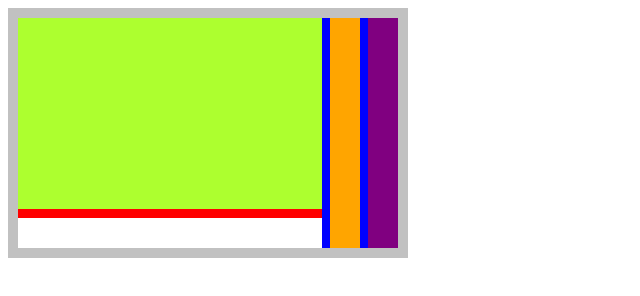
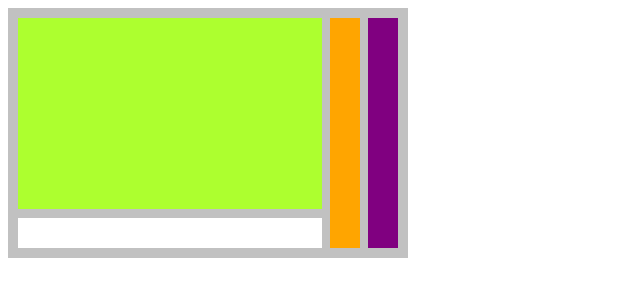
Before and after one commit to andre2xu/color_picker, a website built with webpack: page index.html in a window 1280 px wide. Shown: the whole page, without its empty margins (0-640 px from the left). Built offline with nearby package versions, Linux system fonts and the light colour scheme.

Commit message:
Removed background color of the two containers that separated hue & transparency from the shade & tint & searchbar.

```diff
--- a/index.css
+++ b/index.css
@@ -1 +1 @@
-.jscp_container .jscp{width:380px;height:230px;padding:10px;background-color:#c1c1c1;display:flex;flex-direction:row}.jscp_container .jscp .shade_AND_tint_AND_searchbar{background-color:red;height:100%;width:80%;display:flex;flex-direction:column}.jscp_container .jscp .shade_AND_tint_AND_searchbar .shade_AND_tint{background-color:#adff2f;width:100%;height:83%}.jscp_container .jscp .shade_AND_tint_AND_searchbar .searchbar{border:none;margin-top:auto;height:12%}.jscp_container .jscp .hue_AND_transparency{background-color:blue;height:100%;width:20%;display:flex;flex-direction:row;justify-content:right}.jscp_container .jscp .hue_AND_transparency .hue{background-color:orange;height:100%;width:40%}.jscp_container .jscp .hue_AND_transparency .transparency{background-color:purple;height:100%;width:40%;margin-left:10%}
+.jscp_container .jscp{width:380px;height:230px;padding:10px;background-color:#c1c1c1;display:flex;flex-direction:row}.jscp_container .jscp .shade_AND_tint_AND_searchbar{height:100%;width:80%;display:flex;flex-direction:column}.jscp_container .jscp .shade_AND_tint_AND_searchbar .shade_AND_tint{background-color:#adff2f;width:100%;height:83%}.jscp_container .jscp .shade_AND_tint_AND_searchbar .searchbar{border:none;margin-top:auto;height:12%}.jscp_container .jscp .hue_AND_transparency{height:100%;width:20%;display:flex;flex-direction:row;justify-content:right}.jscp_container .jscp .hue_AND_transparency .hue{background-color:orange;height:100%;width:40%}.jscp_container .jscp .hue_AND_transparency .transparency{background-color:purple;height:100%;width:40%;margin-left:10%}
```
